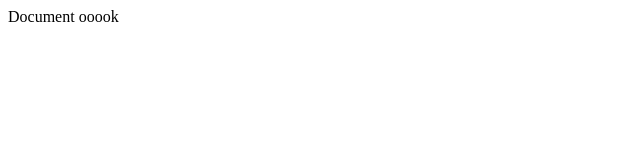
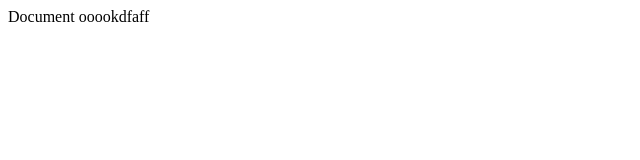
Before and after one commit to Ferriswheel0930/git-demo, a plain HTML site: page index.html in a window 1280 px wide. Shown: the full height of the page, 0-640 px from the left. Drawn offline with Linux system fonts and the light colour scheme.

Commit message:
three try

```diff
--- a/index.html
+++ b/index.html
@@ -6,6 +6,6 @@
     <twitle>Document</title>
 </head>
 <body>
-    ooook
+    ooookdfaff
 </body>
 </html>
```
